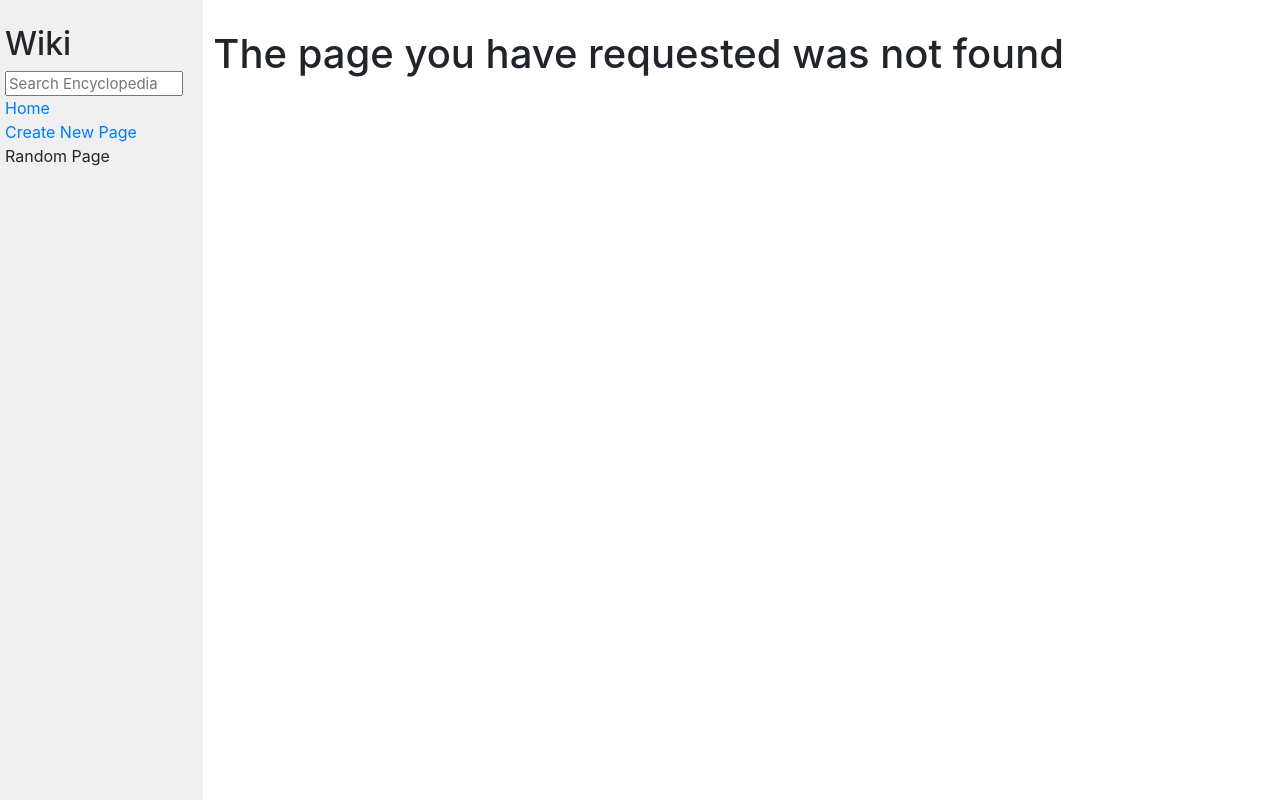
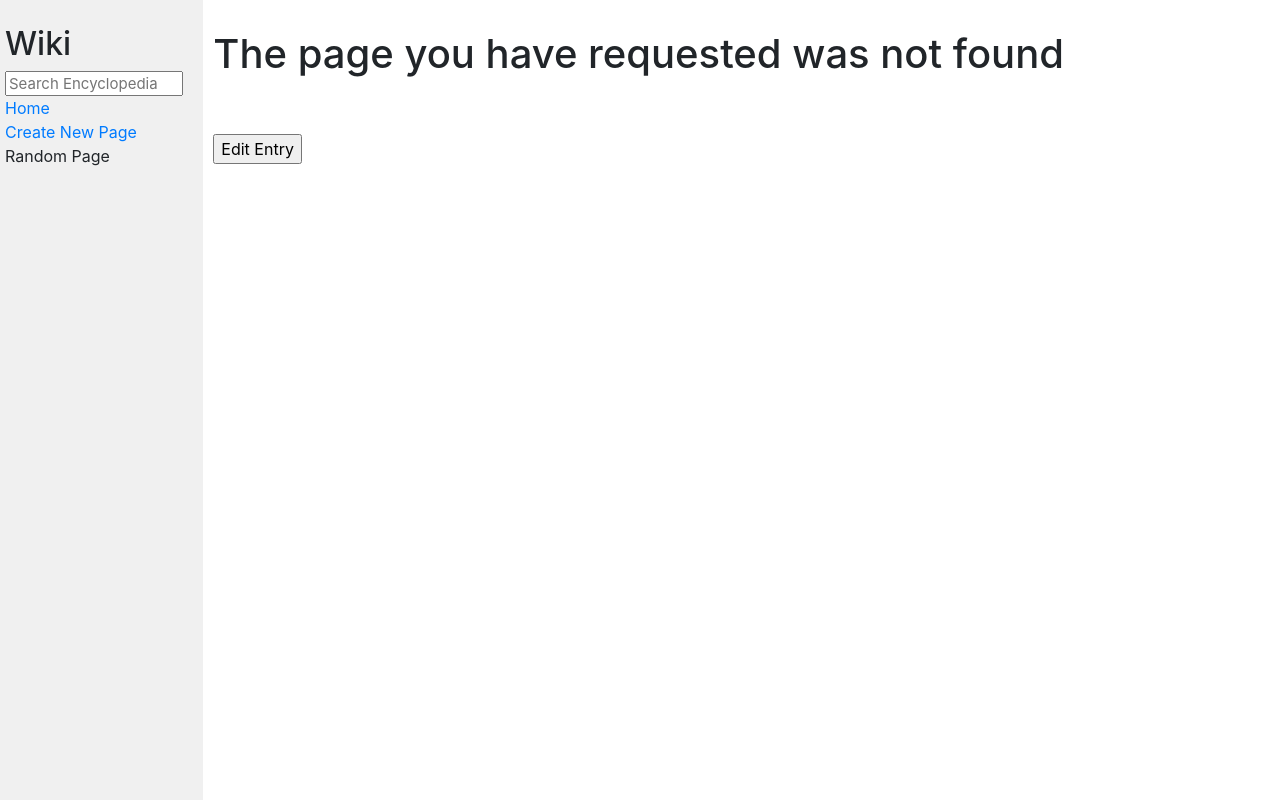
Before and after one commit to AvshRLev/cs50wiki, a Django app: page /wiki in a window 1280 px wide. Run offline with Django 3.2, Linux system fonts and the light colour scheme; some libraries are stand-ins or nearby versions.

Commit message:
edit done

```diff
--- a/encyclopedia/templates/encyclopedia/edit.html
+++ b/encyclopedia/templates/encyclopedia/edit.html
@@ -1,11 +1,11 @@
 {% extends "encyclopedia/layout.html" %}
 
 {% block title %}
-    Create Entry
+    Edit Entry
 {% endblock %}
 
 {% block body %}
-<form action="{% url 'encyclopedia:new' %}" method="POST">
+<form action="{% url 'encyclopedia:edit_save' %}" method="POST">
     {% csrf_token %}
     {{ form }}
     <input type="submit", value="Save">
--- a/encyclopedia/templates/encyclopedia/entry.html
+++ b/encyclopedia/templates/encyclopedia/entry.html
@@ -7,5 +7,14 @@
 {% block body %}
 
         {{ entry | safe}}
+        <br/>
+        <br/>
+        <form action="{% url 'encyclopedia:edit' %}" method="POST">
+            {% csrf_token %}
+            <input type="hidden" name="entry" value="{{ entry }}">
+            <input type="hidden" name="title" value="{{ title }}">
+            <input type="submit", value="Edit Entry">
+
+        </form>
 
 {% endblock %}
--- a/encyclopedia/urls.py
+++ b/encyclopedia/urls.py
@@ -9,5 +9,6 @@ urlpatterns = [
     path("search", views.search, name="search"),
     path("wiki", views.entry, name= "wiki"),
     path("new/", views.new, name="new"),
-    path("edit/", views.edit, name="edit")
+    path("edit/", views.edit, name="edit"),
+    path("edit_save/", views.edit, name="edit_save")
 ]
--- a/encyclopedia/views.py
+++ b/encyclopedia/views.py
@@ -1,4 +1,5 @@
 import markdown2
+import html2markdown
 from django.shortcuts import render
 from django import forms
 
@@ -83,5 +84,22 @@ def new(request):
         "form": NewEntryForm()
         } )
 
+def edit_save(request):
+    if request.method == "POST":
+        form = NewEntryForm(request.POST)
+        if form.is_valid():
+            title = form.cleaned_data["title"]
+            new = form.cleaned_data["entry"]
+            util.save_entry(title, new)
+            return render(request, "encyclopedia/entry.html", {
+                    "title": title,
+                    "entry": markdown2.markdown(util.get_entry(new))
+                })
+
+
 def edit(request):
-    render(request, "encyclopedia/edit.html")
+    title = request.POST.get('title')
+    entry = request.POST.get('entry')
+    return render(request, "encyclopedia/edit.html", {
+        "form": NewEntryForm(initial={'title': title, 'entry': html2markdown.convert(entry)})
+    })
```
